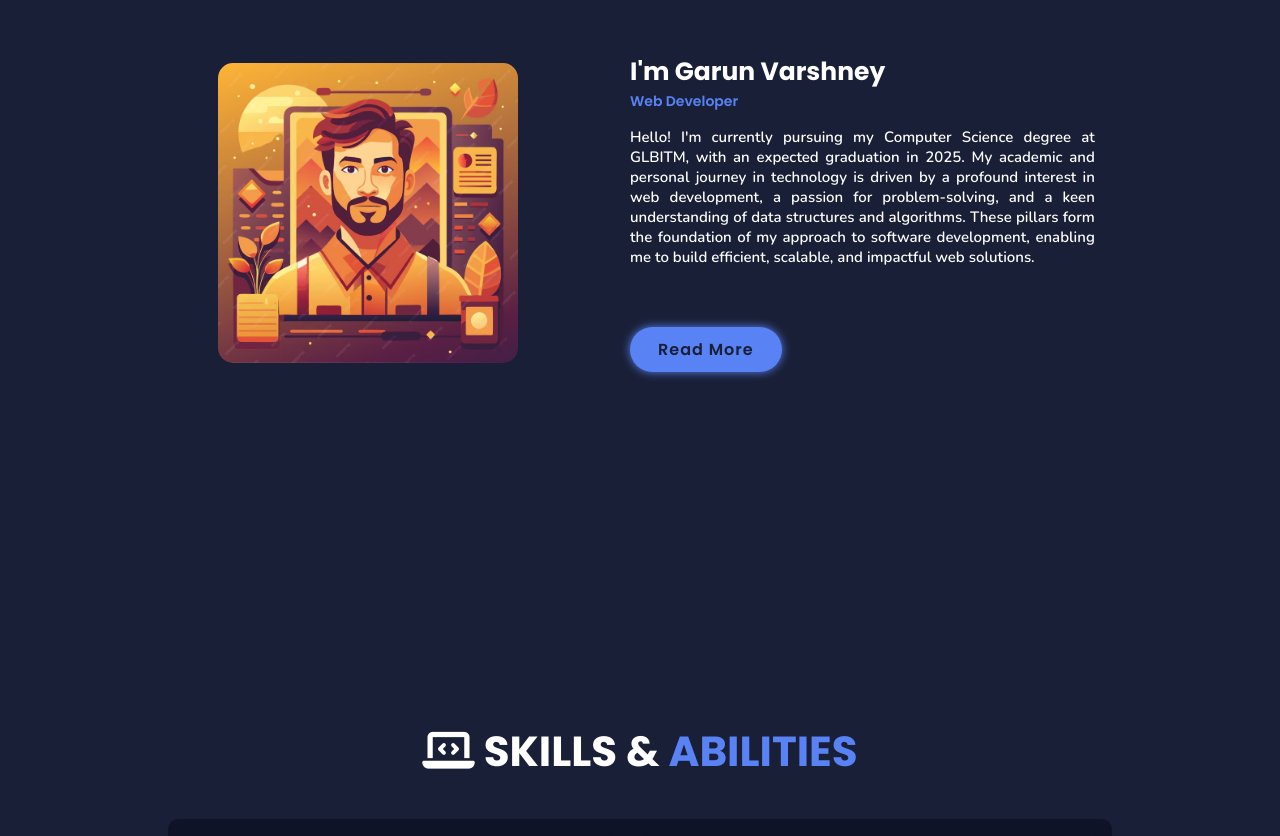
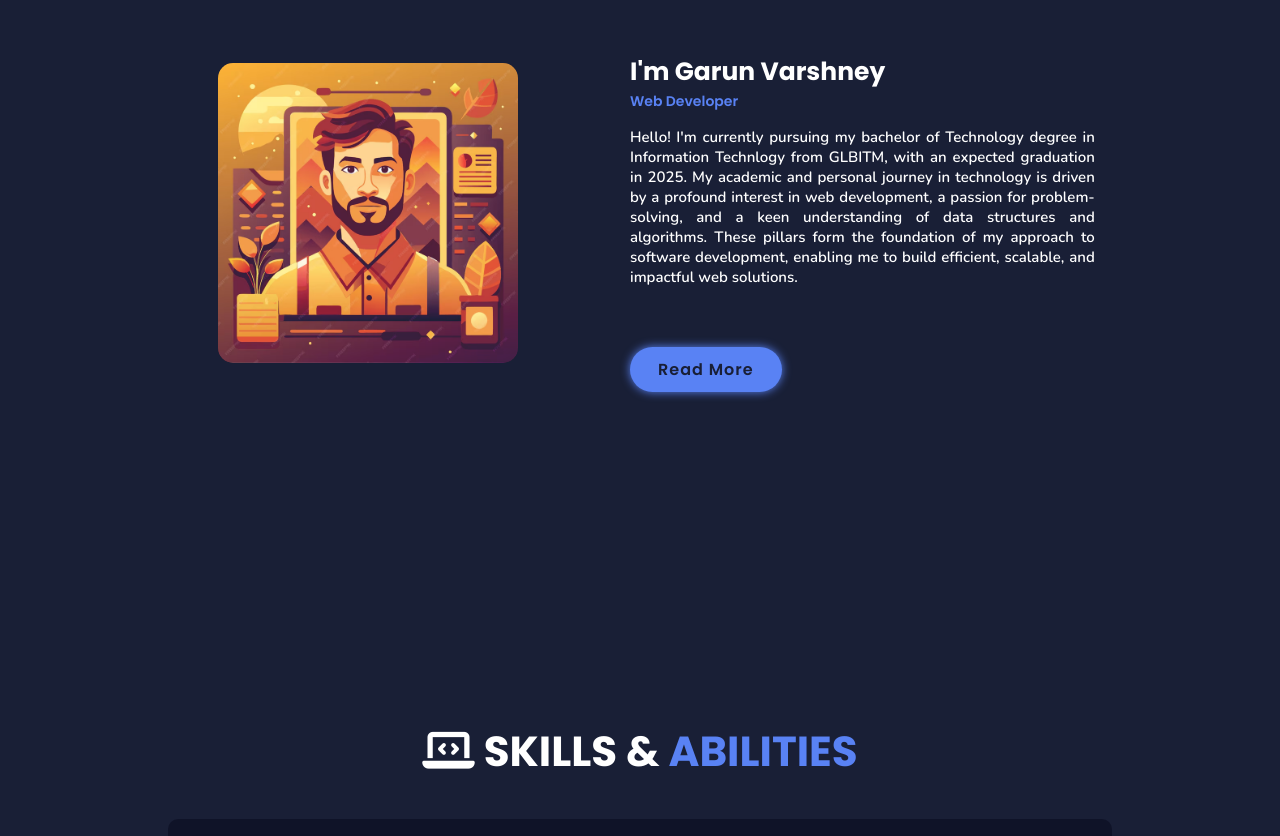
Before and after one commit to GARUN-GV/My-Portfolio, a plain HTML site: page index.html in a window 1280 px wide. Shown: the part 980-1816 px from the top of the page. Drawn offline with nearby package versions, Linux system fonts and the light colour scheme.

Commit message:
Update index.html

```diff
--- a/index.html
+++ b/index.html
@@ -66,7 +66,7 @@
       <div class="content">
         <h3>I'm Garun Varshney</h3>
         <span class="tag">Web Developer</span>
-        <p> Hello! I'm currently pursuing my Computer Science degree at GLBITM, with an expected graduation in 2025.
+        <p> Hello! I'm currently pursuing my bachelor of Technology degree in Information Technlogy from GLBITM, with an expected graduation in 2025.
           My academic and personal journey in technology is driven by a profound interest in web development, a passion
           for problem-solving, and a keen understanding of data structures and algorithms.
           These pillars form the foundation of my approach to software development, enabling me to build efficient,
```
